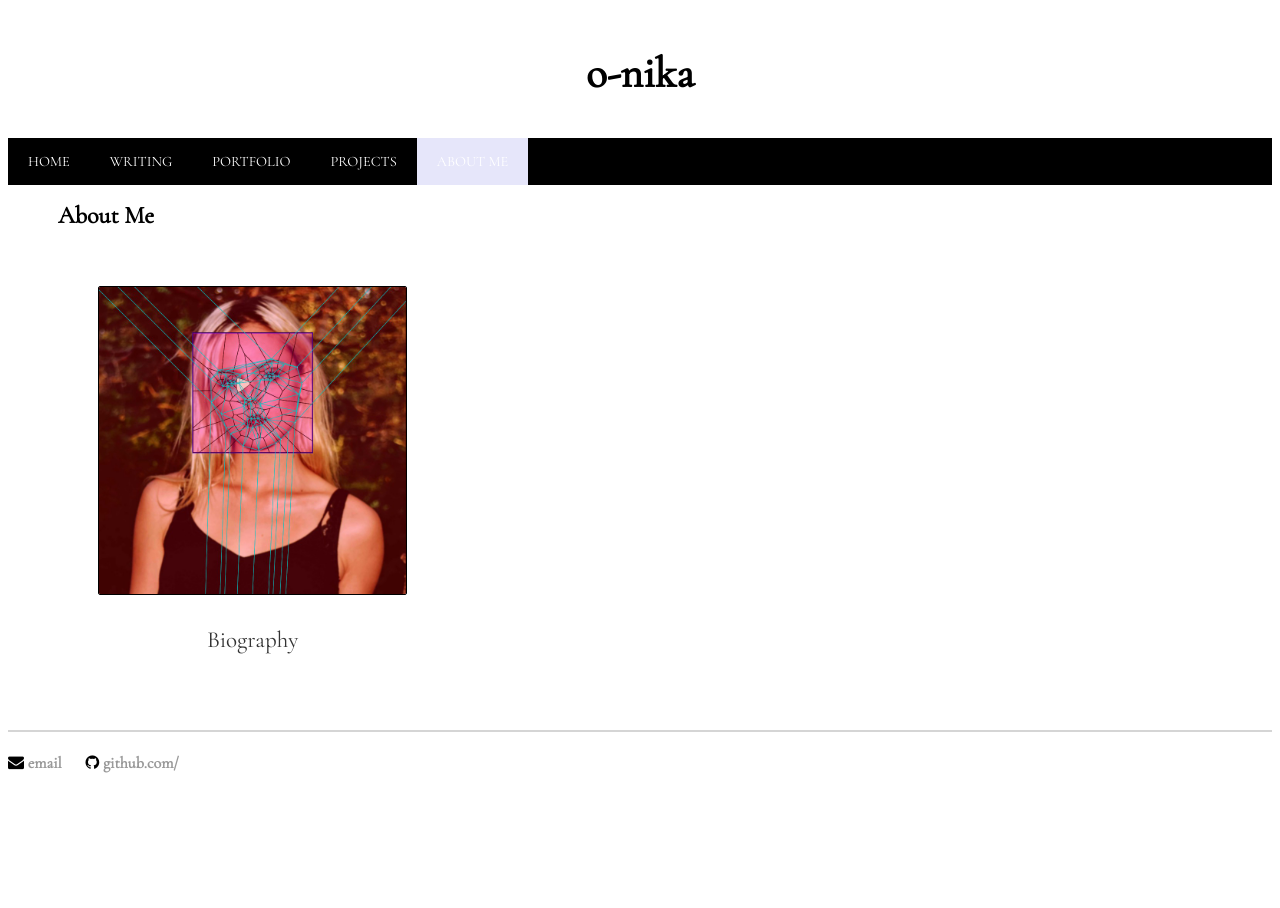
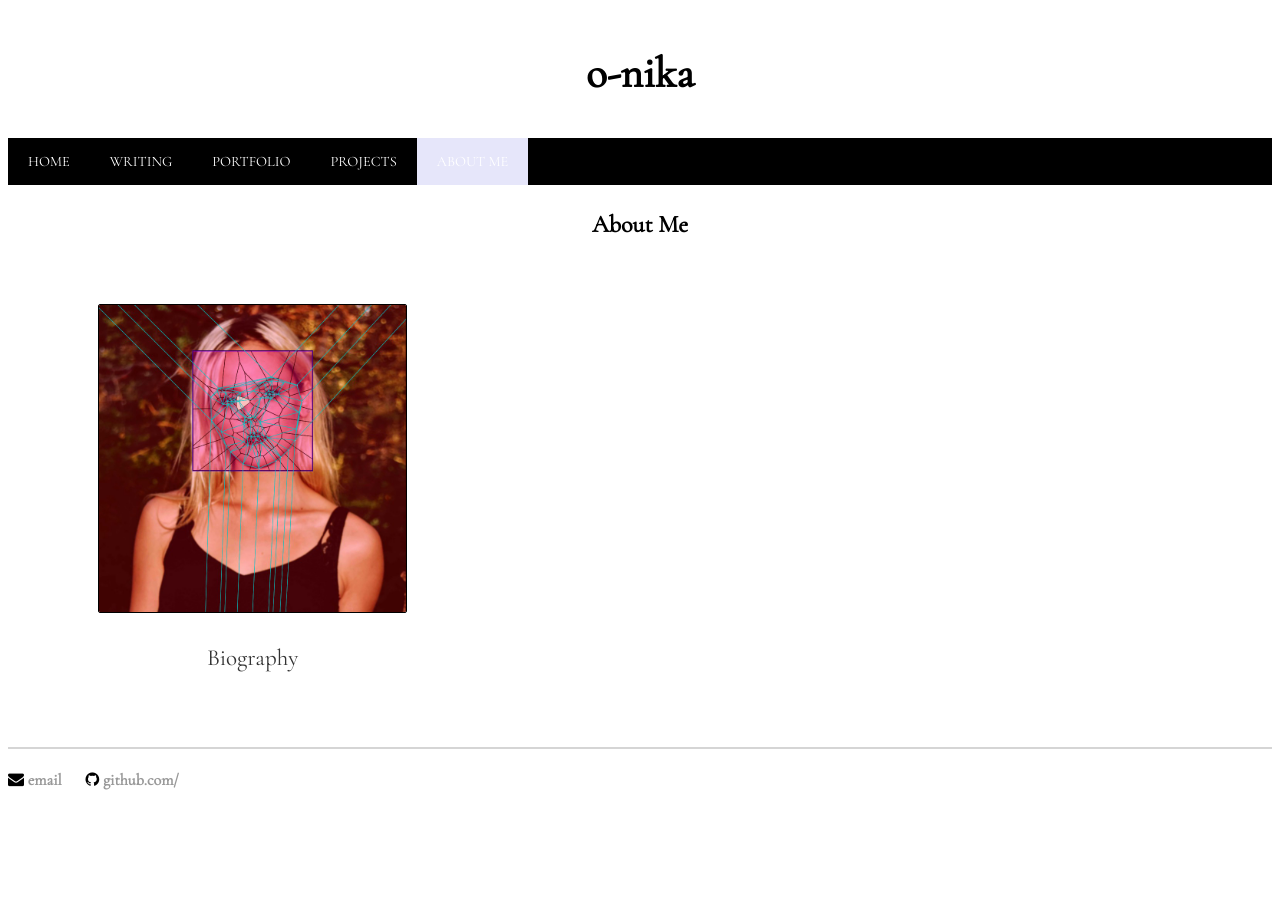
Before and after one commit to nikaroxanne/nikaroxanne.github.io, a Jekyll site: the page built from aboutme.html, in a window 1280 px wide. Built offline with Jekyll 4.4.1, drawn with Linux system fonts in a browser that asks for light colours; some web fonts are replaced.

```diff
--- a/aboutme.html
+++ b/aboutme.html
@@ -1,8 +1,11 @@
 ---
 layout: page
-title: About Me
 permalink: /aboutMe
 ---
+
+
+<h2 class = "gallery-title"> About Me </h2>
+
 
 <div class = "backgroundSection">
 
```
